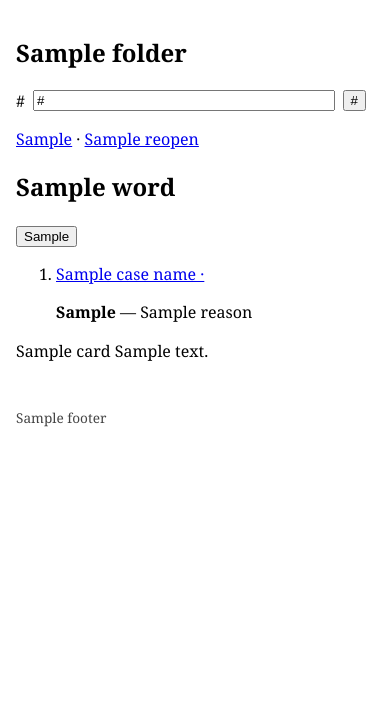
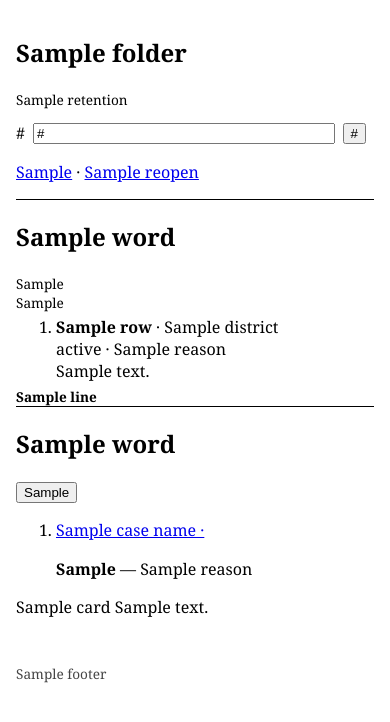
Before and after one commit to l33tfleet/know-your-district, a FastAPI app: template templates/folder.html in a window 390 px wide. Shown: the part 56-778 px from the top of the page. Run offline with FastAPI, Linux system fonts and the light colour scheme; the template is opened without the code that fills it: most values are stand-ins (such as "Sample title", 1, 10 or a date in 2020).

Commit message:
Print a one-page folder summary and state how long a folder is kept
The folder page now states its retention rule, taken from RETENTION in
app/folders/retention.py (deleted 180 days after the last saved change;
opening, copying or printing does not count). It also carries a one-page
summary, and that summary is all a printout shows. The summary lists at
most 12 cards: high priority first, open cards before done ones. Each
reason is cut to 100 characters and ends in an ellipsis. No figure and no
note's words appear in it. Three lines always count what is left out:
cards not printed, note words not printed, and reasons shortened. The
full cards, with every citation and margin of error, stay on screen.

Every successful htmx write (status, priority and reason, note
add/edit/delete) now also answers with the notice and the summary as
hx-swap-oob blocks of templates/folder.html. htmx 2.0 swaps them before
the card's hx-select, so both refresh without a page reload. After a
write, the notice also gives the day the folder will be deleted, in
Hawaiʻi time. A note check step or a refusal writes nothing and answers
with no update. Plain-form posts still redirect.

tests/regressions/test_wo153_complete_browser.py covers the browser
journey (create/save/status/add/edit/copy/reopen/print) with no reload,
keyboard use, axe, a 25-card PDF with maximum-length reasons that prints
on exactly one Letter page with exact omission counts after a live
change, and the bounds, ordering and disclosures through the HTTP API.
I ran the existing folder, notes, attention, privacy, phone/email/address
blocking, page-structure, facts read-only and tests/test_pages.py suites:
they pass. ruff, pyright and import-linter are clean.

Demo:
goto /brief/house/22?preview=1
click text=Save to folder
see One-page summary
see This folder is deleted 180 days after its last saved change
select select[name=status] planned
see Planned · Normal priority
see unless the folder changes again
click text=Reopen this folder's link
see Saved cards listed: 1 of 1. Not printed: 0.

Refs #398

Co-Authored-By: Claude Opus 5.5 <noreply@anthropic.com>

```diff
--- a/app/folders/routes.py
+++ b/app/folders/routes.py
@@ -13,6 +13,11 @@ Creations spend the creation limits and every other write spends the write limit
 Notes take two posts: the first checks the words and, when they are clean, answers with a confirm
 step carrying a token for exactly those words; the second sends the token back and saves. A
 personal detail is always refused (`app/folders/notes.py`). Delete needs no confirmation.
+
+The page states how long the folder lives, from `retention.RETENTION`, and carries a one-page
+summary that is all the printout shows: at most `PRINT_ROWS` cards, reasons cut to `PRINT_REASON`
+characters, no note's words and no figure, with what it leaves out counted. Every successful htmx
+write answers with both again, out of band (`folder_updates`), so neither goes stale on screen.
 """
 
 import importlib
@@ -21,9 +26,9 @@ import re
 from collections.abc import Callable, Generator, Sequence
 from contextlib import contextmanager
 from dataclasses import dataclass
-from datetime import UTC, datetime
+from datetime import UTC, datetime, timedelta, timezone
 from pathlib import Path
-from typing import cast
+from typing import cast, get_args
 from urllib.parse import parse_qs
 
 from fastapi import APIRouter, HTTPException, Request
@@ -34,7 +39,7 @@ from pydantic import TypeAdapter, ValidationError
 
 from app.copy import Copy, geography_name, load_copy, section_copy
 from app.features import enabled, require_feature
-from app.folders import notes
+from app.folders import notes, retention
 from app.folders.attention import needs_attention
 from app.folders.notes import Draft
 from app.folders.references import decode_match, encode_match
@@ -77,6 +82,14 @@ FOLDER_LINK = re.compile(
     r"(?:https?://[^/\s?#%]+)?/f/(?P<linked>[0-9a-f]{32})(?:\?preview=1)?(?:#card-[0-9]+)?"
     r"|(?P<bare>[0-9a-f]{32})"
 )
+
+# The printed summary's bounds: with the longest reasons, this many rows fit one Letter page.
+PRINT_ROWS = 12
+PRINT_REASON = 100
+# Hawaiʻi keeps no daylight time, so its offset is fixed.
+HAWAII = timezone(timedelta(hours=-10))
+# The page's blocks that a write answers with, out of band.
+UPDATES = ("folder_retention", "folder_print")
 
 router = APIRouter()
 templates = Jinja2Templates(directory=Path(__file__).resolve().parents[2] / "templates")
@@ -402,6 +415,124 @@ def render_notes(
     )
 
 
+def retention_notice(saved: datetime | None) -> str:
+    """The rule, from `RETENTION`; after a write, also the day it ends, in Hawaiʻi time.
+
+    Only a write knows its own moment: the store keeps the folder's last write to itself, so a
+    plain page load states the rule alone.
+    """
+    words: Copy = load_copy()["folders"]
+    rule = str(words["retention"]).format(days=retention.RETENTION.days)
+    if saved is None:
+        return rule
+    until = (saved + retention.RETENTION).astimezone(HAWAII).date()
+    dated = words["retention_saved"].format(
+        saved=notes.date_label(saved.astimezone(HAWAII).date().isoformat()),
+        until=notes.date_label(until.isoformat()),
+    )
+    return f"{rule} {dated}"
+
+
+@dataclass(frozen=True)
+class PrintRow:
+    """One card on the printed summary: names and office state, never a figure or a note's words."""
+
+    name: str
+    district: str
+    state: str
+    reason: str | None
+    notes: str
+
+
+@dataclass(frozen=True)
+class PrintSummary:
+    rows: tuple[PrintRow, ...]
+    omitted: tuple[str, ...]  # what the printout leaves out, one sentence each, always all three
+
+
+def shortened(text: str, limit: int) -> tuple[str, bool]:
+    """`text` within `limit` characters, the cut marked with an ellipsis; True when cut."""
+    if len(text) <= limit:
+        return text, False
+    return text[: limit - 1].rstrip() + "…", True
+
+
+def print_summary(cards: Sequence[Card], saved: Sequence[Note]) -> PrintSummary:
+    """High priority first, open before done, then in saving order; at most `PRINT_ROWS`."""
+    words: Copy = load_copy()["folders"]
+    order = get_args(Priority)
+    ranked = sorted(cards, key=lambda c: (order.index(c.priority), c.status == "done", c.id))
+    listed = ranked[:PRINT_ROWS]
+    names = card_names(listed)
+    live = {card.id for card in cards}
+    kept = [note for note in saved if note.card_id in live]
+    rows: list[PrintRow] = []
+    cut = 0
+    for card in listed:
+        reason = None
+        if card.reason:
+            reason, was_cut = shortened(card.reason, PRINT_REASON)
+            cut += was_cut
+        own = [note.dated for note in kept if note.card_id == card.id]
+        counted = (
+            words["print_notes"].format(count=len(own), dated=notes.date_label(max(own)))
+            if own
+            else words["print_no_notes"]
+        )
+        card_state = page_state(card.chamber, str(card.district))
+        assert card_state is not None
+        rows.append(
+            PrintRow(
+                name=names[card.case_id],
+                district=geography_name(card_state.district.fact_key),
+                state=words["print_row"].format(
+                    status=words["statuses"][card.status],
+                    priority=words["priorities"][card.priority],
+                ),
+                reason=reason,
+                notes=counted,
+            )
+        )
+    note_line = (
+        words["print_notes_omitted"].format(total=len(kept)) if kept else words["print_notes_none"]
+    )
+    return PrintSummary(
+        rows=tuple(rows),
+        omitted=(
+            words["print_cards"].format(
+                shown=len(listed), total=len(cards), omitted=len(cards) - len(listed)
+            ),
+            note_line,
+            words["print_shortened"].format(count=cut),
+        ),
+    )
+
+
+def share_link(request: Request, state: PageState, folder_id: str) -> str:
+    """The link to share is the folder's, never a form's address or an open editor's."""
+    return str(request.base_url).rstrip("/") + folder_path(folder_id, state)
+
+
+def folder_updates(request: Request, state: PageState, folder_id: str) -> Markup:
+    """The notice and summary blocks of `folder.html`, marked out of band, read after a write."""
+    with known_folder():
+        db = open_store(state)
+        folder = db.get_folder(folder_id)
+        saved = db.list_notes(folder_id)
+    template = templates.get_template("folder.html")
+    context = template.new_context(
+        {
+            "link": share_link(request, state, folder_id),
+            "oob": True,
+            "retention": retention_notice(datetime.now(UTC)),
+            "summary": print_summary(folder.cards, saved),
+            "words": load_copy()["folders"],
+        }
+    )
+    # The environment escapes on output, so the rendered blocks are markup already.
+    return Markup("".join(chunk for name in UPDATES for chunk in template.blocks[name](context)))
+
+
 def folder_page(
     request: Request,
     state: PageState,
@@ -419,8 +550,7 @@ def folder_page(
     from app.main import page_context
 
     words: Copy = load_copy()["folders"]
-    # The link to share is the folder's, never a form's address or an open editor's.
-    link = str(request.base_url).rstrip("/") + folder_path(folder_id, state)
+    link = share_link(request, state, folder_id)
     context = page_context() | {
         "attention": needs_attention(folder.cards, saved, datetime.now(UTC).date()),
         "case_names": card_names(folder.cards),
@@ -434,8 +564,11 @@ def folder_page(
         ],
         "folder": folder,
         "link": link,
+        "oob": False,
         "preview": state.preview,
         "reopen": folder_path(folder_id, state),
+        "retention": retention_notice(None),
+        "summary": print_summary(folder.cards, saved),
         "title": words["title"].format(name=folder.name),
         "words": words,
     }
@@ -455,24 +588,33 @@ def fork_redirect(
 
 
 def after_write(request: Request, state: PageState, folder_id: str, card_id: int) -> Response:
-    """htmx swaps the summary out of the card partial; a plain form goes back to the folder."""
+    """htmx swaps the summary out of the card partial; a plain form goes back to the folder.
+
+    The answer also carries the page's notice and printed summary, out of band.
+    """
     if request.headers.get("HX-Request") != "true":
         return RedirectResponse(folder_path(folder_id, state), status_code=303)
     with known_folder():
         folder = open_store(state).get_folder(folder_id)
     card = next(card for card in folder.cards if card.id == card_id)
-    return HTMLResponse(render_card(card, state, folder_id))
+    html = render_card(card, state, folder_id) + folder_updates(request, state, folder_id)
+    return HTMLResponse(html)
 
 
 def after_note(
     request: Request, state: PageState, folder_id: str, card_id: int, draft: Draft | None
 ) -> Response:
-    """htmx swaps the card's notes; a plain form sees its draft on the folder, else goes back."""
+    """htmx swaps the card's notes; a plain form sees its draft on the folder, else goes back.
+
+    No draft means a write just happened, so htmx also gets the notice and summary out of band.
+    """
     status_code = 422 if draft is not None and draft.refusal else 200
     if request.headers.get("HX-Request") == "true":
         with known_folder():
             saved = open_store(state).list_notes(folder_id)
         html = render_notes(state, folder_id, card_id, saved, draft)
+        if draft is None:
+            html += folder_updates(request, state, folder_id)
         return HTMLResponse(html, status_code=status_code)
     if draft is not None:
         return folder_page(request, state, folder_id, draft, status_code)
--- /dev/null
+++ b/static/folders.css
@@ -0,0 +1,93 @@
+/* The district folder's retention notice and one-page summary (#398). Every value comes from
+   tokens.css; the page itself is tokens.css's Letter @page. */
+
+.folder-retention {
+  font-size: var(--size-small);
+}
+
+.folder-print {
+  border-top: var(--rule-width) solid var(--color-rule);
+  border-bottom: var(--rule-width) solid var(--color-rule);
+  margin: var(--space-gap) 0;
+}
+
+.folder-print p {
+  margin: 0;
+}
+
+.folder-print-intro,
+.folder-print-order,
+.folder-omitted {
+  font-size: var(--size-small);
+}
+
+/* The screen shows the link in its own field; paper needs it written out. */
+.folder-print-link {
+  display: none;
+}
+
+.folder-print-rows {
+  margin: var(--headline-space) 0;
+}
+
+/* A reason may be one unbroken word of 200 characters; it wraps, never widens the page. */
+.folder-print-row {
+  margin: var(--headline-space) 0;
+  overflow-wrap: anywhere;
+}
+
+.folder-omitted {
+  font-weight: var(--weight-bold);
+}
+
+/* Paper gets the notices and the summary only: the full cards carry every figure with its
+   source and margin of error, and every note's words, so they stay on the screen, as the
+   summary says. */
+@media print {
+  .folder-link,
+  .folder-reopen,
+  .folder-attention,
+  .folder-full {
+    display: none;
+  }
+
+  .folder {
+    font-size: var(--print-text-size);
+    line-height: var(--print-line-height);
+  }
+
+  .folder h1 {
+    font-size: var(--print-headline-size);
+    margin: 0;
+  }
+
+  .folder h2 {
+    font-size: var(--print-heading-size);
+    margin: var(--print-space) 0;
+  }
+
+  .folder p {
+    margin: 0;
+  }
+
+  .folder-print {
+    margin: var(--print-space) 0;
+  }
+
+  .folder-print-link {
+    display: block;
+    overflow-wrap: anywhere;
+  }
+
+  .folder-print-intro,
+  .folder-print-order,
+  .folder-omitted,
+  .folder-retention {
+    font-size: var(--print-text-size);
+  }
+
+  .folder-print-rows,
+  .folder-print-row {
+    margin: var(--print-space) 0;
+  }
+}
--- a/templates/folder.html
+++ b/templates/folder.html
@@ -1,9 +1,15 @@
 {% extends "base.html" %}
 {% block title %}{{ title }}{% endblock %}
 {% block content %}
+<link rel="stylesheet" href="/static/folders.css">
 <article class="folder">
   <h1>{{ folder.name }}</h1>
   <p class="folder-notice" id="folder-notice">{{ words.notice }}</p>
+  {# `folder_retention` and `folder_print` are also rendered alone, with `oob` set, as the out of
+     band part of every write's htmx answer (`folder_updates` in app/folders/routes.py). #}
+  {% block folder_retention %}
+  <p class="folder-retention" id="folder-retention"{% if oob %} hx-swap-oob="true"{% endif %}>{{ retention }}</p>
+  {% endblock %}
   <div class="folder-link">
     <label for="folder-link">{{ words.link_label }}</label>
     <input id="folder-link" type="text" readonly value="{{ link }}" aria-describedby="folder-notice">
@@ -11,7 +17,31 @@
             hx-on:click="const button = this; navigator.clipboard.writeText(location.href).then(function () { button.nextElementSibling.textContent = button.dataset.copied })">{{ words.copy_link }}</button>
     <span id="copy-status" role="status"></span>
   </div>
-  <p><a href="{{ reopen }}">{{ words.open_office }}</a> · <a href="{{ reopen }}">{{ words.reopen }}</a></p>
+  <p class="folder-reopen"><a href="{{ reopen }}">{{ words.open_office }}</a> · <a href="{{ reopen }}">{{ words.reopen }}</a></p>
+  {% block folder_print %}
+  {# The printout: a bounded summary with no figure and no note's words; it counts what it leaves out. #}
+  <section class="folder-print" id="folder-print" aria-labelledby="folder-print-heading"{% if oob %} hx-swap-oob="true"{% endif %}>
+    <h2 id="folder-print-heading">{{ words.print_heading }}</h2>
+    <p class="folder-print-intro">{{ words.print_intro }}</p>
+    <p class="folder-print-link">{{ words.print_link.format(link=link) }}</p>
+    <p class="folder-print-order">{{ words.print_order }}</p>
+    {% if summary.rows %}
+    <ol class="folder-print-rows">
+      {% for row in summary.rows %}
+      <li class="folder-print-row">
+        <p class="folder-print-name"><strong>{{ row.name }}</strong> · {{ row.district }}</p>
+        <p class="folder-print-state">{{ row.state }}{% if row.reason %} · <span class="folder-print-reason">{{ row.reason }}</span>{% endif %}</p>
+        <p class="folder-print-notes">{{ row.notes }}</p>
+      </li>
+      {% endfor %}
+    </ol>
+    {% endif %}
+    {% for line in summary.omitted %}
+    <p class="folder-omitted">{{ line }}</p>
+    {% endfor %}
+  </section>
+  {% endblock %}
+  <div class="folder-full">
     {% include "partials/folder-attention.html" %}
     {% for entry in cards %}
     {{ entry.card }}
@@ -19,5 +49,6 @@
     {% else %}
     <p>{{ words.empty }}</p>
     {% endfor %}
+  </div>
 </article>
 {% endblock %}
```
Also changed, not shown: app/copy.yaml (+15 -0 lines), tests/regressions/test_wo153_complete_browser.py (added, +380 -0 lines). Lines whose indentation alone changed are shown as unchanged.
